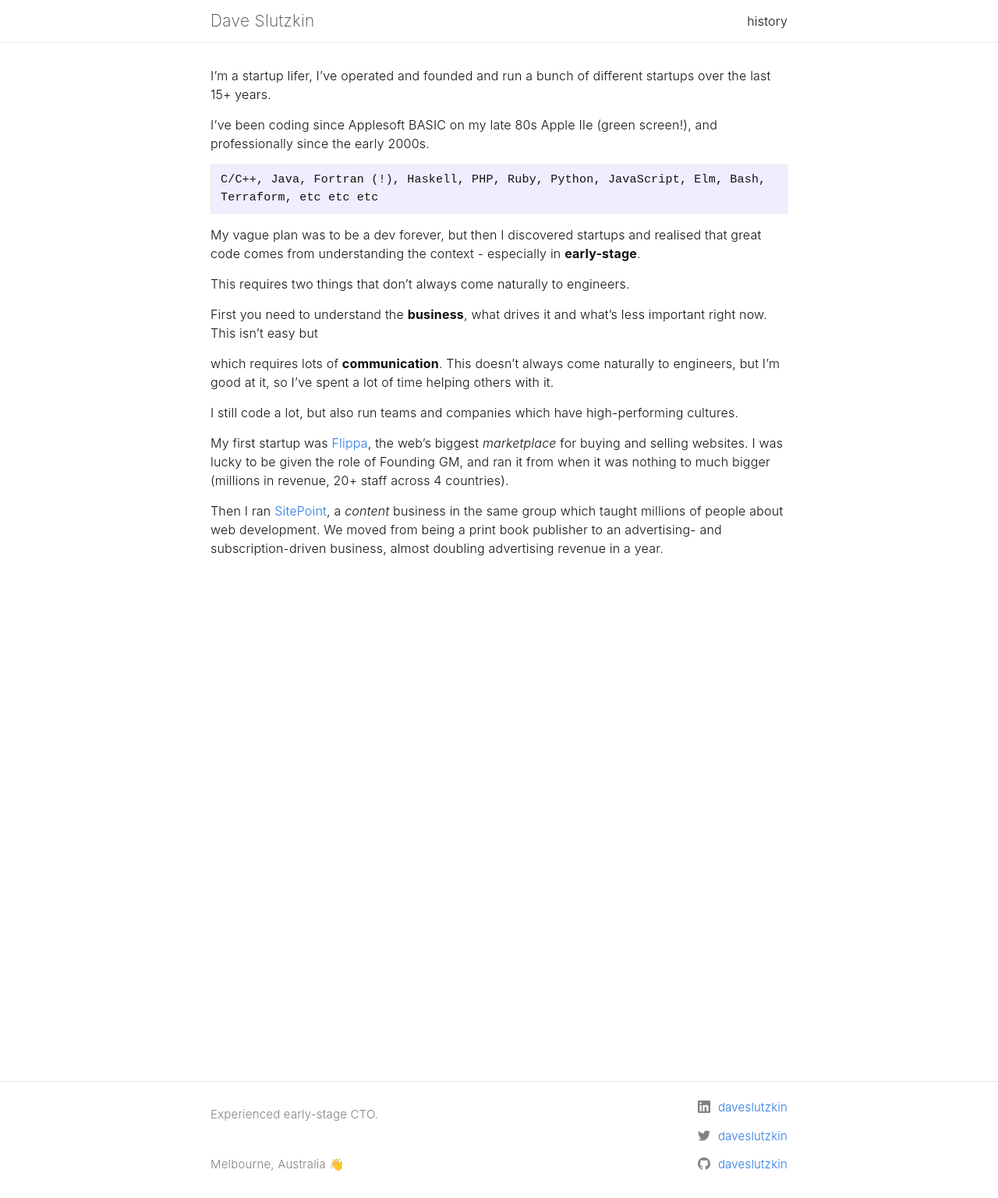
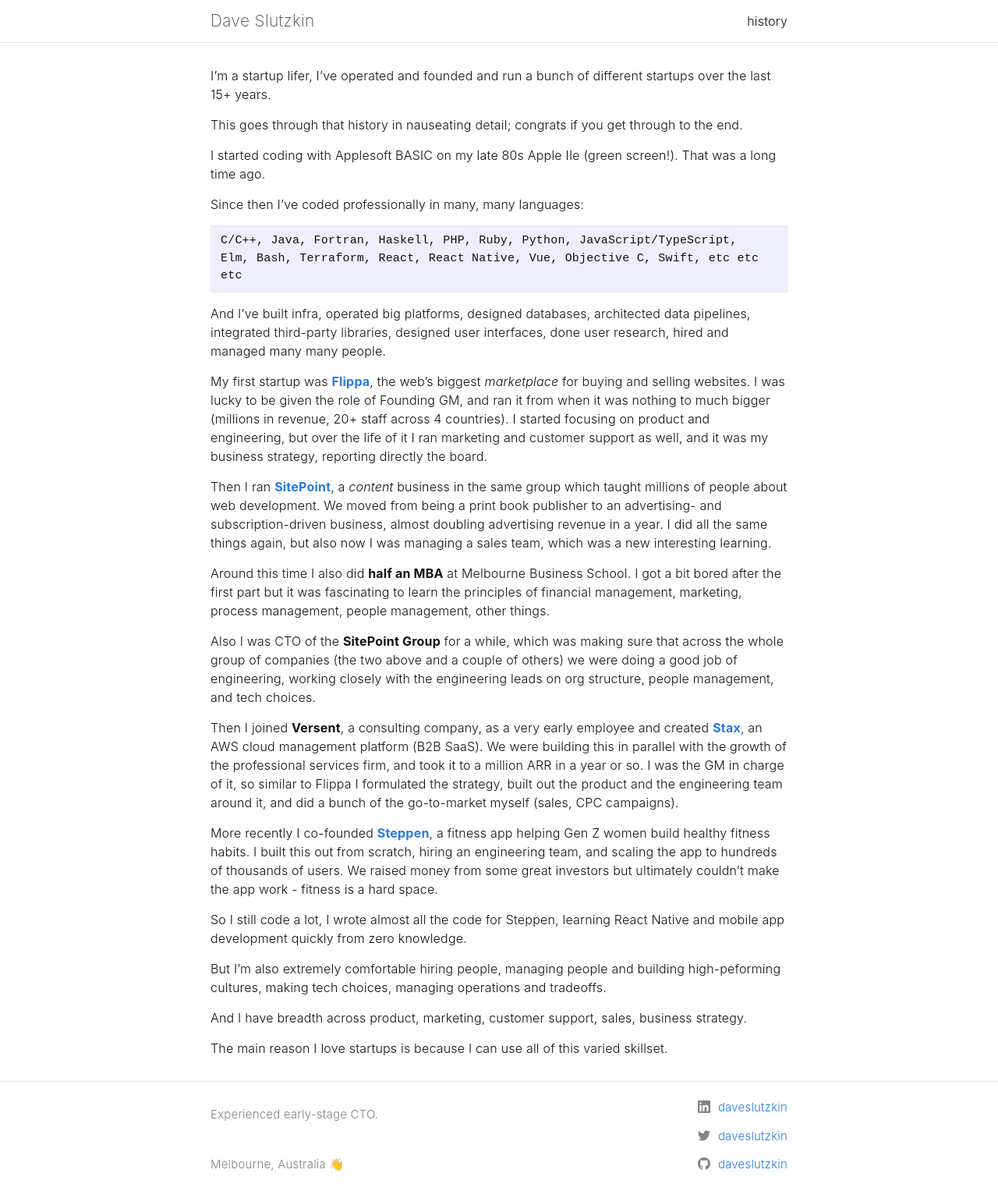
Before and after one commit to daveslutzkin/articles, a Jekyll site: the page built from history.markdown, in a window 1280 px wide. Shown: the whole page at 78% size. Built offline with Jekyll 4.4.1, drawn with Linux system fonts in a browser that asks for light colours.

Commit message:
Add history

```diff
--- a/history.markdown
+++ b/history.markdown
@@ -6,20 +6,32 @@ permalink: /history/
 
 I'm a startup lifer, I've operated and founded and run a bunch of different startups over the last 15+ years.
 
-I've been coding since Applesoft BASIC on my late 80s Apple IIe (green screen!), and professionally since the early 2000s.
+This goes through that history in nauseating detail; congrats if you get through to the end.
 
-    C/C++, Java, Fortran (!), Haskell, PHP, Ruby, Python, JavaScript, Elm, Bash, Terraform, etc etc etc
+I started coding with Applesoft BASIC on my late 80s Apple IIe (green screen!). That was a long time ago.
 
-My vague plan was to be a dev forever, but then I discovered startups and realised that great code comes from understanding the context - especially in **early-stage**.
+Since then I've coded professionally in many, many languages:
 
-This requires two things that don't always come naturally to engineers.
+    C/C++, Java, Fortran, Haskell, PHP, Ruby, Python, JavaScript/TypeScript, Elm, Bash, Terraform, React, React Native, Vue, Objective C, Swift, etc etc etc
 
-First you need to understand the **business**, what drives it and what's less important right now. This isn't easy but
+And I've built infra, operated big platforms, designed databases, architected data pipelines, integrated third-party libraries, designed user interfaces, done user research, hired and managed many many people.
 
-which requires lots of **communication**. This doesn't always come naturally to engineers, but I'm good at it, so I've spent a lot of time helping others with it.
+My first startup was **[Flippa](https://flippa.com/)**, the web's biggest *marketplace* for buying and selling websites. I was lucky to be given the role of Founding GM, and ran it from when it was nothing to much bigger (millions in revenue, 20+ staff across 4 countries). I started focusing on product and engineering, but over the life of it I ran marketing and customer support as well, and it was my business strategy, reporting directly the board.
 
-I still code a lot, but also run teams and companies which have high-performing cultures.
+Then I ran **[SitePoint](https://www.sitepoint.com/)**, a *content* business in the same group which taught millions of people about web development. We moved from being a print book publisher to an advertising- and subscription-driven business, almost doubling advertising revenue in a year. I did all the same things again, but also now I was managing a sales team, which was a new interesting learning.
 
-My first startup was [Flippa](https://flippa.com/), the web's biggest *marketplace* for buying and selling websites. I was lucky to be given the role of Founding GM, and ran it from when it was nothing to much bigger (millions in revenue, 20+ staff across 4 countries).
+Around this time I also did **half an MBA** at Melbourne Business School. I got a bit bored after the first part but it was fascinating to learn the principles of financial management, marketing, process management, people management, other things.
 
-Then I ran [SitePoint](https://www.sitepoint.com/), a *content* business in the same group which taught millions of people about web development. We moved from being a print book publisher to an advertising- and subscription-driven business, almost doubling advertising revenue in a year.
+Also I was CTO of the **SitePoint Group** for a while, which was making sure that across the whole group of companies (the two above and a couple of others) we were doing a good job of engineering, working closely with the engineering leads on org structure, people management, and tech choices.
+
+Then I joined **Versent**, a consulting company, as a very early employee and created **[Stax](https://www.stax.io/)**, an AWS cloud management platform (B2B SaaS). We were building this in parallel with the growth of the professional services firm, and took it to a million ARR in a year or so. I was the GM in charge of it, so similar to Flippa I formulated the strategy, built out the product and the engineering team around it, and did a bunch of the go-to-market myself (sales, CPC campaigns).
+
+More recently I co-founded **[Steppen](https://apps.apple.com/au/app/steppen-genz-health-fitness/id1568032711)**, a fitness app helping Gen Z women build healthy fitness habits. I built this out from scratch, hiring an engineering team, and scaling the app to hundreds of thousands of users. We raised money from some great investors but ultimately couldn't make the app work - fitness is a hard space.
+
+So I still code a lot, I wrote almost all the code for Steppen, learning React Native and mobile app development quickly from zero knowledge.
+
+But I'm also extremely comfortable hiring people, managing people and building high-peforming cultures, making tech choices, managing operations and tradeoffs.
+
+And I have breadth across product, marketing, customer support, sales, business strategy.
+
+The main reason I love startups is because I can use all of this varied skillset.
--- a/index.markdown
+++ b/index.markdown
@@ -21,6 +21,8 @@ I get a lot of energy from helping founders so feel free to reach out, let's do
 * Mentoring CTOs to improve their communication, management skills, and business understanding.
 * Helping with org structure as the engineering/product team is growing.
 
+<br/>
+
 You don't have to get me in to help, though!
 
 Founders starting tech companies have bunch of **common questions**. I've answered some of them here:
```
